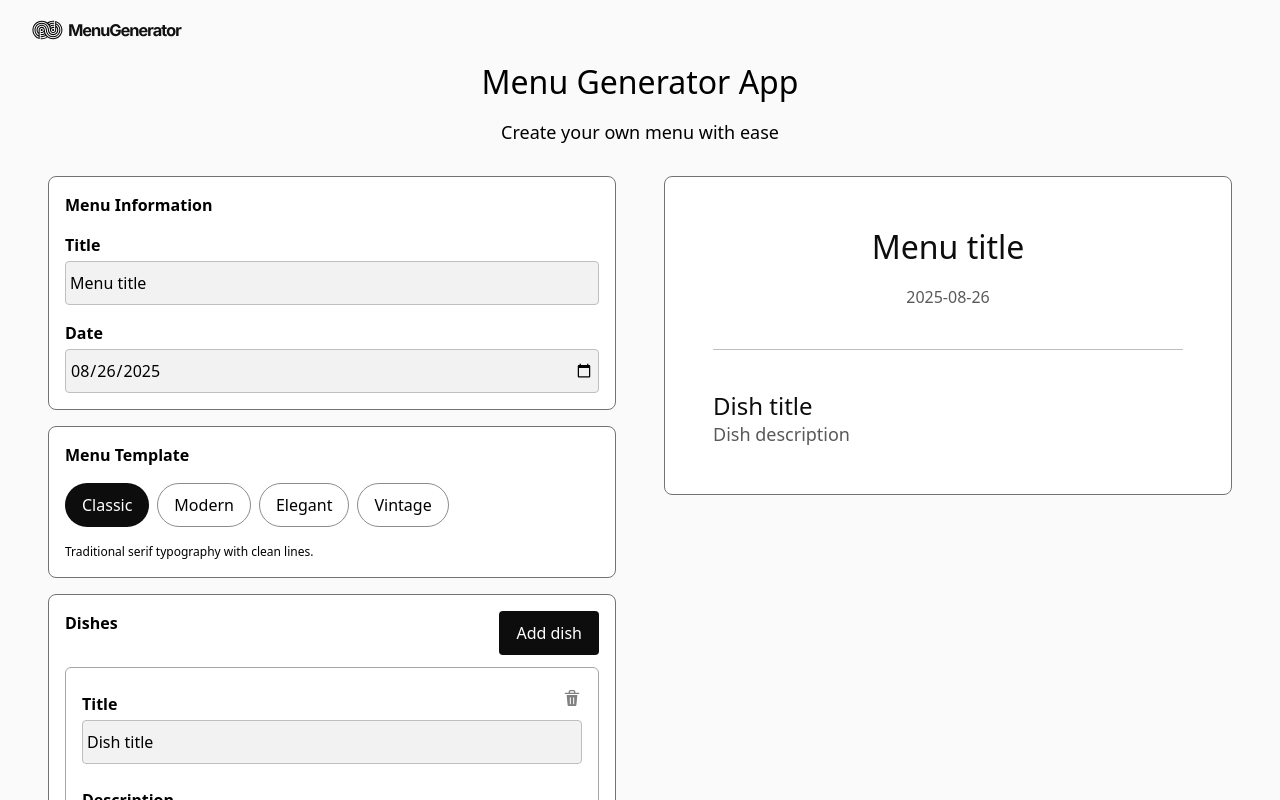
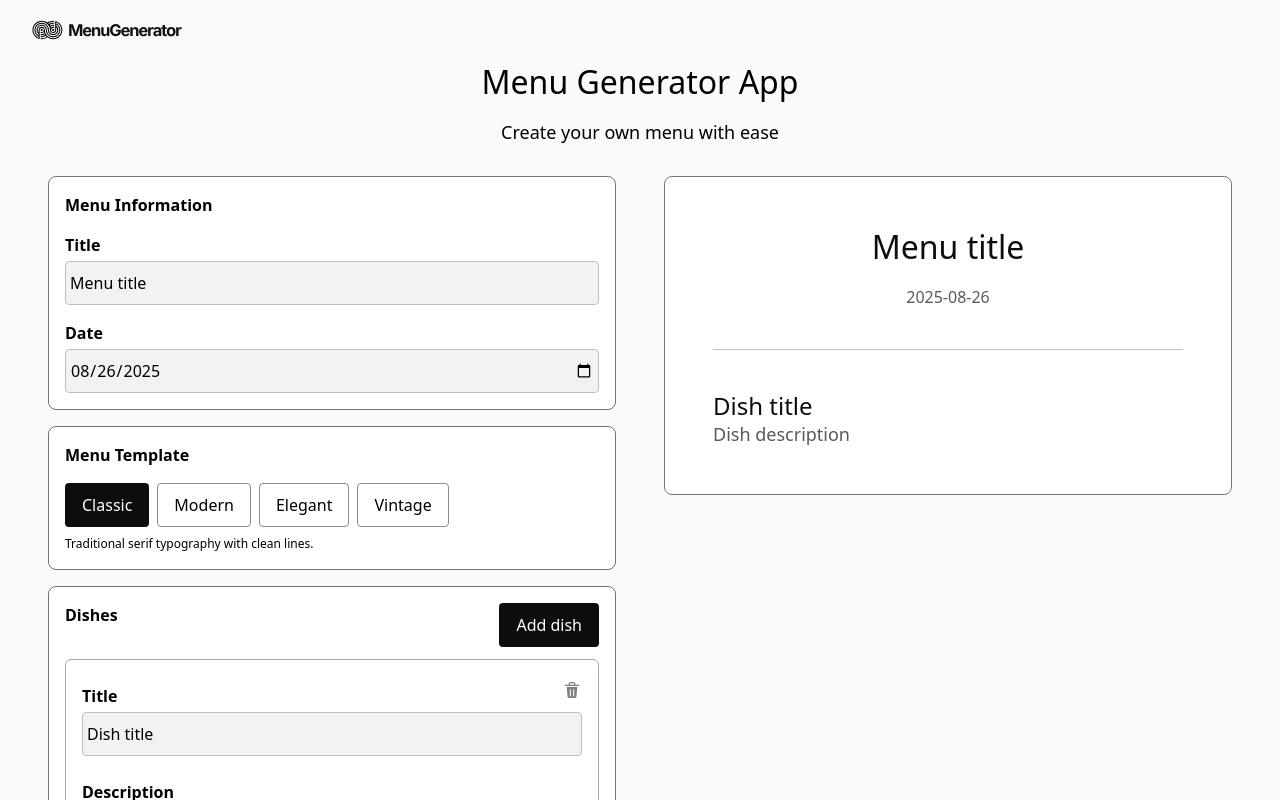
Before and after one commit to jennifer-magpantay/menu-generator-app, a React (Vite) app: page / in a window 1280 px wide. Shown: the top 800 px of the page. Built offline with nearby package versions, Linux system fonts and the light colour scheme.

Commit message:
Add variant prop

```diff
--- a/src/assets/theme/components/radio.js
+++ b/src/assets/theme/components/radio.js
@@ -15,5 +15,16 @@ const baseStyle = definePartsStyle({
   },
 });
 
-export const radio = defineMultiStyleConfig({ baseStyle });
+const templateOptions = definePartsStyle({
+  container: {
+    ...mixins.optionTemplate,
+    ...mixins.focusVisible,
+    span: { marginLeft: "0" },
+  },
+});
+
+export const radio = defineMultiStyleConfig({
+  baseStyle,
+  variants: { templateOptions },
+});
 export default radio;
--- a/src/assets/theme/tools/mixins.js
+++ b/src/assets/theme/tools/mixins.js
@@ -1,11 +1,6 @@
 import remCalc from "./remCalc";
 
-export const mixins = {
-  containerInlinePadding: {
-    paddingInline: { base: "xs", md: "m" },
-  },
-
-  option: {
+const radio_option = {
   w: "fit-content",
   minH: remCalc(44),
   display: "flex",
@@ -14,7 +9,7 @@ export const mixins = {
   px: "xs",
   border: "1px solid",
   borderColor: "black.400",
-    borderRadius: "3xl",
+
   "&[data-checked]": {
     bg: "black.900",
     color: "white",
@@ -28,6 +23,21 @@ export const mixins = {
     color: "white",
     borderColor: "transparent",
   },
+};
+
+export const mixins = {
+  containerInlinePadding: {
+    paddingInline: { base: "xs", md: "m" },
+  },
+
+  option: {
+    ...radio_option,
+    borderRadius: "3xl",
+  },
+
+  optionTemplate: {
+    ...radio_option,
+    borderRadius: "base",
   },
 
   focusVisible: {
--- a/src/components/form-radiogroup.jsx
+++ b/src/components/form-radiogroup.jsx
@@ -3,7 +3,7 @@ import { RadioGroup, Radio, FormHelperText } from "@chakra-ui/react";
 import FormFieldControl from "./form-field-control";
 import OptionsGroup from "./options-group";
 
-const FormRadioGroup = ({ label, name, options, value, onChange }) => {
+const FormRadioGroup = ({ label, name, options, value, variant, onChange }) => {
   const helperTemplateText = () => {
     let helperText = "";
     switch (value) {
@@ -39,14 +39,14 @@ const FormRadioGroup = ({ label, name, options, value, onChange }) => {
         >
           <OptionsGroup>
             {options.map((option) => (
-              <Radio key={option.value} value={option.value}>
+              <Radio key={option.value} value={option.value} variant={variant}>
                 {option.label}
               </Radio>
             ))}
           </OptionsGroup>
         </RadioGroup>
       )}
-      <FormHelperText textStyle="caption" mt="xs">
+      <FormHelperText textStyle="caption" mt="xxs">
         {helperTemplateText()}
       </FormHelperText>
     </FormFieldControl>
@@ -65,6 +65,7 @@ FormRadioGroup.propTypes = {
     })
   ),
   value: PropTypes.string,
+  variant: PropTypes.string,
   onChange: PropTypes.func,
 };
 FormRadioGroup.displayName = "FormRadioGroup";
--- a/src/components/options-group.jsx
+++ b/src/components/options-group.jsx
@@ -3,8 +3,8 @@ import PropTypes from "prop-types";
 
 import { Stack, useMultiStyleConfig } from "@chakra-ui/react";
 
-const OptionsGroup = ({ children }) => {
-  const styles = useMultiStyleConfig("OptionsGroup", {});
+const OptionsGroup = ({ children, variant }) => {
+  const styles = useMultiStyleConfig("OptionsGroup", { variant });
   return <Stack {...styles.container}>{children}</Stack>;
 };
 
```
Lines whose indentation alone changed are shown as unchanged.
